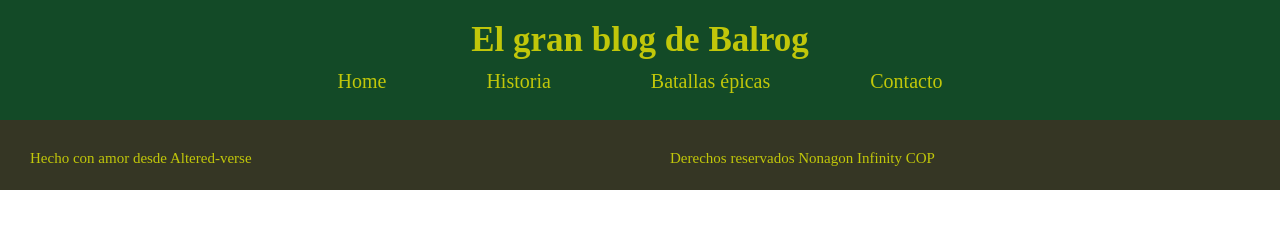
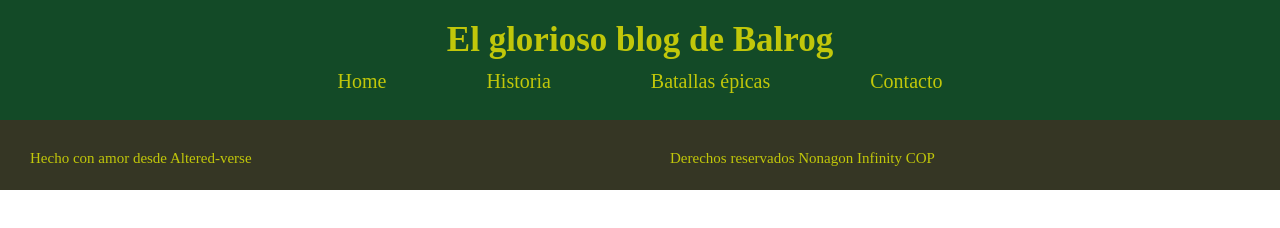
Before and after one commit to alexsix94/repo-prueba-linux, a plain HTML site: page index.html in a window 1280 px wide. Drawn offline with Linux system fonts and the light colour scheme.

Commit message:
nuevo titulo del blog (#1)

```diff
--- a/index.html
+++ b/index.html
@@ -8,7 +8,7 @@
 </head>
 <body>
     <header class="header">
-        <h1>El gran blog de Balrog</h1>
+        <h1>El glorioso blog de Balrog</h1>
         <nav>
             <ul>
                 <li><a href="">Home</a></li>
```
